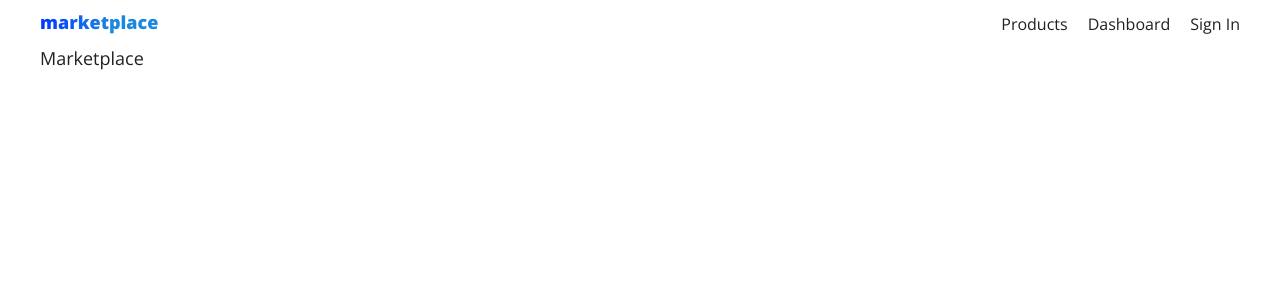
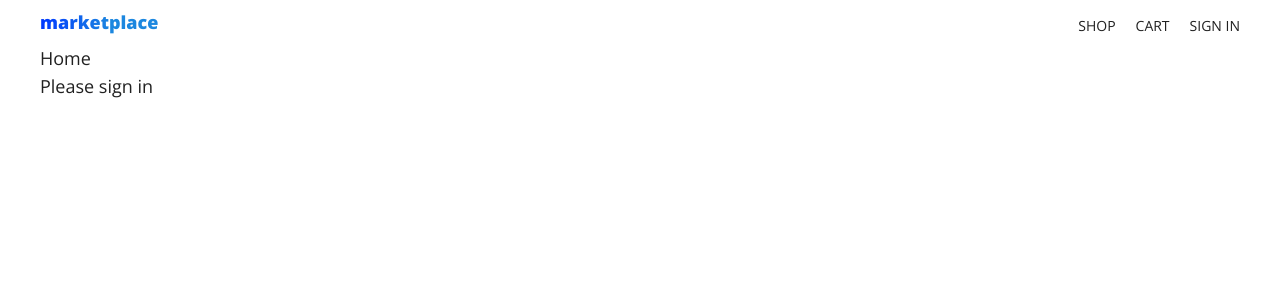
Before and after one commit to nadlambino/nextjs-marketplace, a Next.js app: page / in a window 1280 px wide. Shown: the top 300 px of the page. Built offline with nearby package versions, Linux system fonts and the light colour scheme; no server answers.

Commit message:
Sign out at page restriction

```diff
--- a/src/app/layout.tsx
+++ b/src/app/layout.tsx
@@ -1,6 +1,7 @@
 import './../assets/styles/globals.scss';
 import type { Metadata } from 'next';
 import Header from '../components/Header';
+import { NextAuthSessionProvider } from '@/providers/NextAuthSessionProvider';
 
 export const metadata: Metadata = {
   title: 'Marketplace',
@@ -15,8 +16,10 @@ export default function RootLayout({
   return (
     <html lang="en">
       <body>
-        <Header />
-        <main>{children}</main>
+        <NextAuthSessionProvider>
+          <Header />
+          <main>{children}</main>
+        </NextAuthSessionProvider>
       </body>
     </html>
   );
--- a/src/app/page.tsx
+++ b/src/app/page.tsx
@@ -1,3 +1,15 @@
-export default function Home() {
-  return <section>Marketplace</section>;
-}
+import React from 'react';
+import { getServerSession } from 'next-auth';
+
+const Home: React.FC = async () => {
+  const session = await getServerSession();
+
+  return (
+    <section>
+      Home
+      <h1>{session ? 'You are signed in' : 'Please sign in'}</h1>
+    </section>
+  );
+};
+
+export default Home;
--- a/src/assets/styles/headers.scss
+++ b/src/assets/styles/headers.scss
@@ -16,7 +16,7 @@ header {
   }
 
   ul {
-    @apply flex gap-2 text-base font-extralight;
+    @apply flex gap-2 text-sm font-extralight uppercase;
 
     @apply lg:gap-5;
   }
--- a/src/components/header.tsx
+++ b/src/components/header.tsx
@@ -1,7 +1,10 @@
 import Link from 'next/link';
 import './../assets/styles/headers.scss';
+import { getServerSession } from 'next-auth';
 
-export default function Header() {
+export default async function Header() {
+  const session = await getServerSession();
+
   return (
     <header>
       <Link
@@ -13,13 +16,17 @@ export default function Header() {
       </Link>
       <ul>
         <li>
-          <Link href="/">Products</Link>
+          <Link href="/">Shop</Link>
         </li>
         <li>
-          <Link href="/dashboard">Dashboard</Link>
+          <Link href="/cart">Cart</Link>
         </li>
         <li>
-          <Link href="/api/auth/signin">Sign In</Link>
+          {session ? (
+            <Link href="/api/auth/signout">Sign Out</Link>
+          ) : (
+            <Link href="/api/auth/signin">Sign In</Link>
+          )}
         </li>
       </ul>
     </header>
--- /dev/null
+++ b/src/providers/NextAuthSessionProvider.tsx
@@ -0,0 +1,11 @@
+'use client';
+
+import { SessionProvider } from 'next-auth/react';
+
+type Props = {
+  children?: React.ReactNode;
+};
+
+export const NextAuthSessionProvider = ({ children }: Props) => {
+  return <SessionProvider>{children}</SessionProvider>;
+};
```
